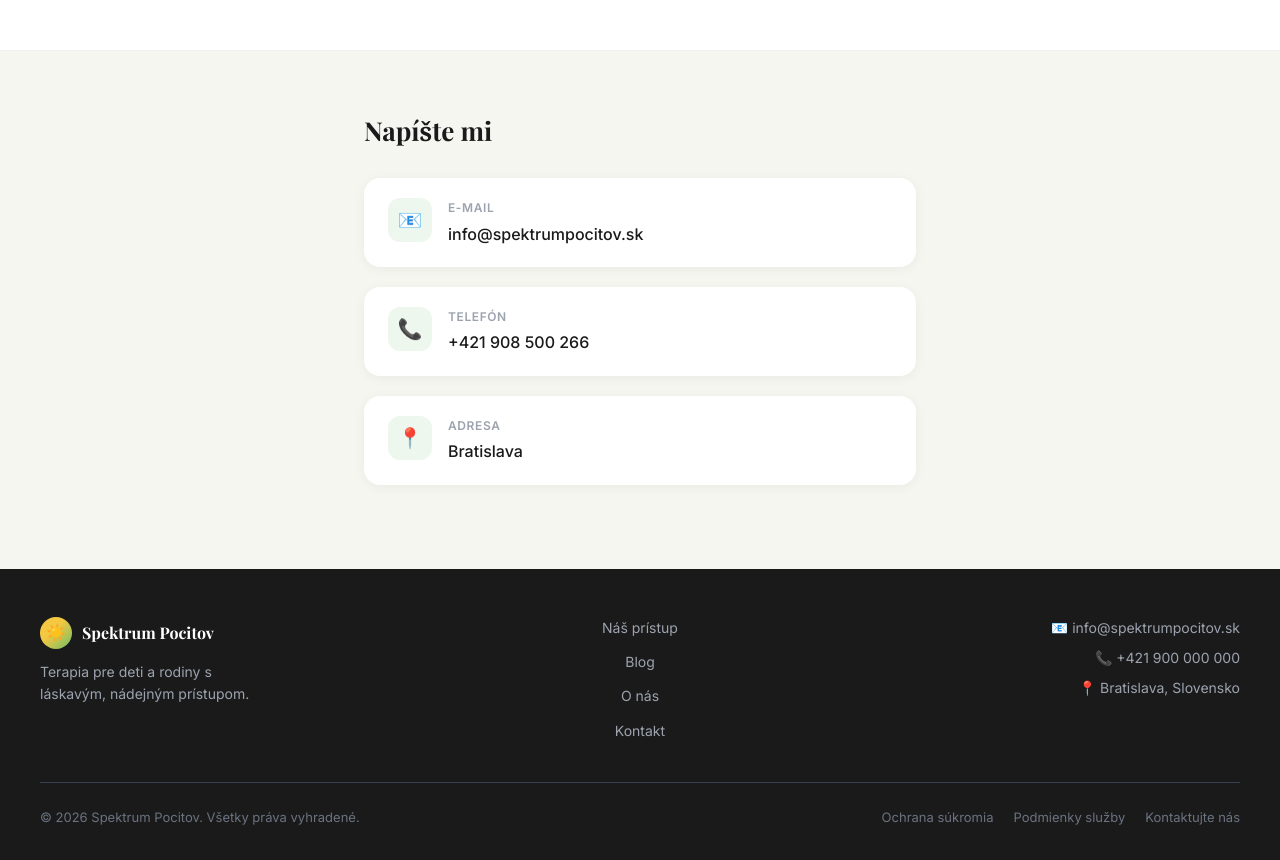
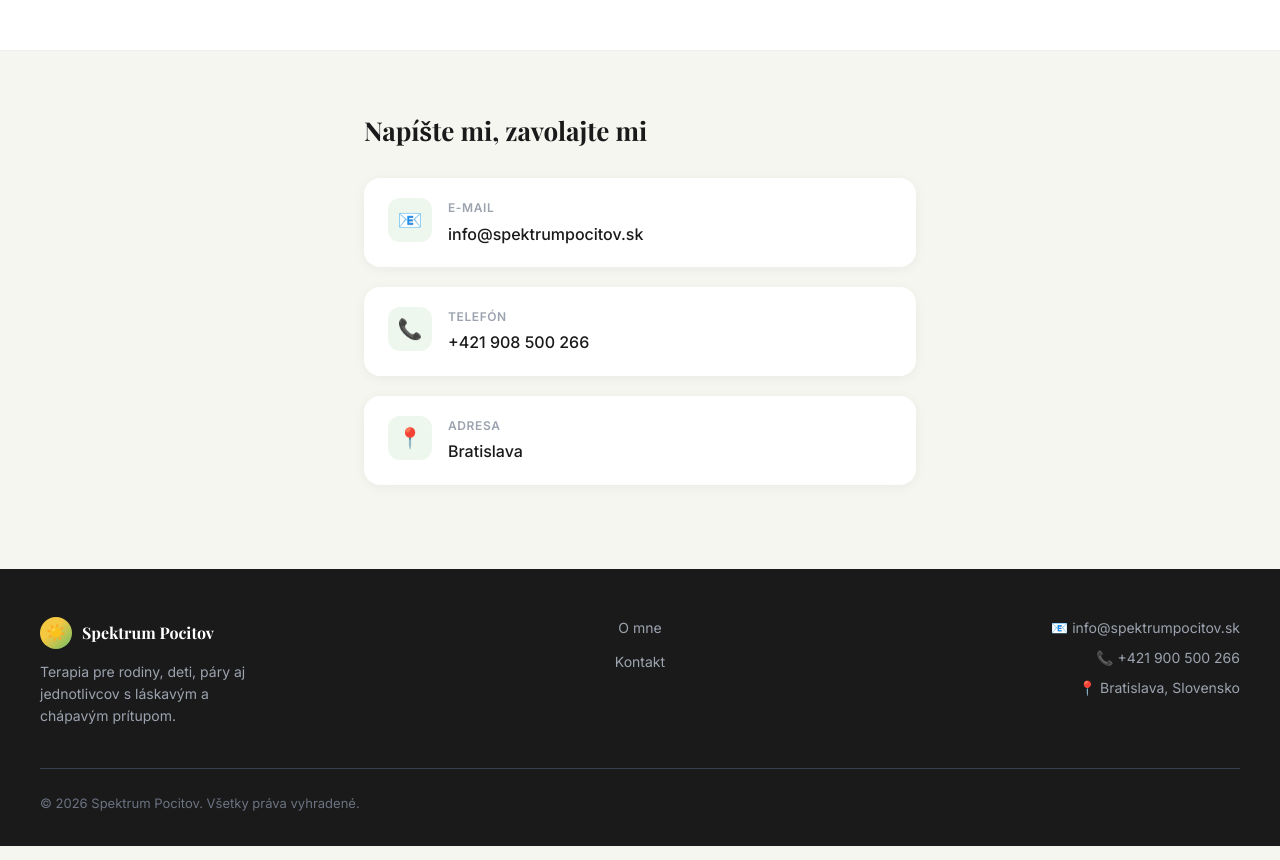
Before and after one commit to Ferschovitch/web-spektrumpocitov.sk, a Next.js app: page /kontakt in a window 1280 px wide. Shown: the part 310-1170 px from the top of the page. Built offline with nearby package versions, Linux system fonts and the light colour scheme; a web font is replaced by a local one.

Commit message:
fix: remove legalLinks from footer; update contact page text

```diff
--- a/app/kontakt/page.tsx
+++ b/app/kontakt/page.tsx
@@ -11,7 +11,7 @@ export default function ContactPage() {
                         Začnime spolu
                     </h1>
                     <p style={{ color: "#6B7280", fontSize: 17, maxWidth: 500 }}>
-                        Máte otázky alebo chcete rezervovať konzultáciu? Napíšte nám — odpovieme do 24 hodín.
+                        Máte otázky alebo chcete rezervovať konzultáciu? Napíšte mi — odpoviem do 24 hodín.
                     </p>
                 </div>
             </section>
@@ -19,7 +19,7 @@ export default function ContactPage() {
             {/* Contact info */}
             <section style={{ maxWidth: 600, margin: "0 auto", padding: "64px 24px" }}>
                 <h2 style={{ fontFamily: "Playfair Display, Georgia, serif", fontSize: 26, fontWeight: 700, color: "#1A1A1A", marginBottom: 32 }}>
-                    Napíšte mi
+                    Napíšte mi, zavolajte mi
                 </h2>
 
                 {[
--- a/components/Footer.tsx
+++ b/components/Footer.tsx
@@ -2,17 +2,15 @@
 import Link from "next/link";
 
 const footerLinks = [
-    { href: "/#nas-pristup", label: "Náš prístup" },
-    { href: "/blog", label: "Blog" },
-    { href: "/o-nas", label: "O nás" },
+    /*{ href: "/#nas-pristup", label: "Náš prístup" },
+    { href: "/blog", label: "Blog" },*/
+    { href: "/o-mne", label: "O mne" },
     { href: "/kontakt", label: "Kontakt" },
 ];
 
-const legalLinks = [
-    { href: "/ochrana-sukromia", label: "Ochrana súkromia" },
-    { href: "/podmienky", label: "Podmienky služby" },
-    { href: "/kontakt", label: "Kontaktujte nás" },
-];
+
+
+
 
 export default function Footer() {
     return (
@@ -55,7 +53,7 @@ export default function Footer() {
                                 </span>
                             </Link>
                             <p style={{ color: "#9CA3AF", fontSize: 14, lineHeight: 1.6, maxWidth: 240 }}>
-                                Terapia pre deti a rodiny s láskavým, nádejným prístupom.
+                                Terapia pre rodiny, deti, páry aj jednotlivcov s láskavým a chápavým prítupom.
                             </p>
                         </div>
 
@@ -71,30 +69,13 @@ export default function Footer() {
                         {/* Contact info */}
                         <div className="footer-contact-info" style={{ textAlign: "right" }}>
                             <p style={{ color: "#9CA3AF", fontSize: 14, marginBottom: 8 }}>📧 info@spektrumpocitov.sk</p>
-                            <p style={{ color: "#9CA3AF", fontSize: 14, marginBottom: 8 }}>📞 +421 900 000 000</p>
+                            <p style={{ color: "#9CA3AF", fontSize: 14, marginBottom: 8 }}>📞 +421 900 500 266</p>
                             <p style={{ color: "#9CA3AF", fontSize: 14 }}>📍 Bratislava, Slovensko</p>
                         </div>
                     </div>
 
-                    <div
-                        style={{
-                            borderTop: "1px solid #374151",
-                            paddingTop: 24,
-                            display: "flex",
-                            justifyContent: "space-between",
-                            alignItems: "center",
-                            flexWrap: "wrap",
-                            gap: 12,
-                        }}
-                    >
+                    <div style={{ borderTop: "1px solid #374151", paddingTop: 24 }}>
                         <p style={{ color: "#6B7280", fontSize: 13 }}>© 2026 Spektrum Pocitov. Všetky práva vyhradené.</p>
-                        <div style={{ display: "flex", gap: 20 }}>
-                            {legalLinks.map((link) => (
-                                <Link key={link.href} href={link.href} className="footer-legal-link">
-                                    {link.label}
-                                </Link>
-                            ))}
-                        </div>
                     </div>
                 </div>
             </footer>
```
